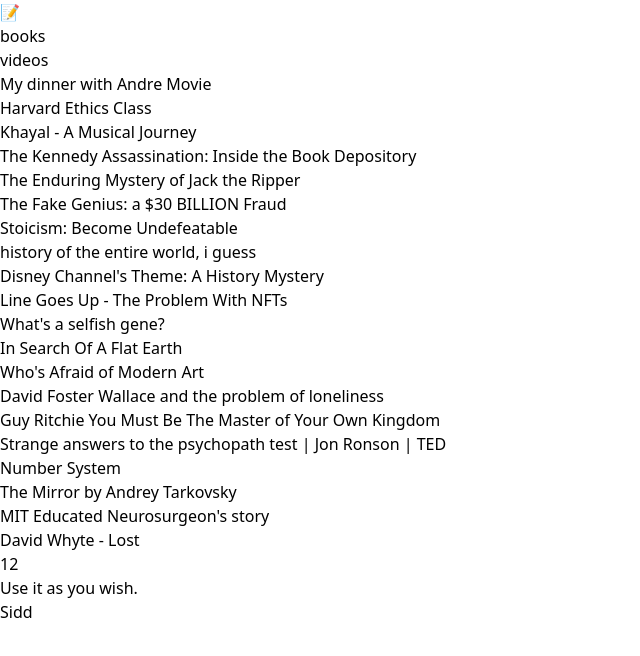
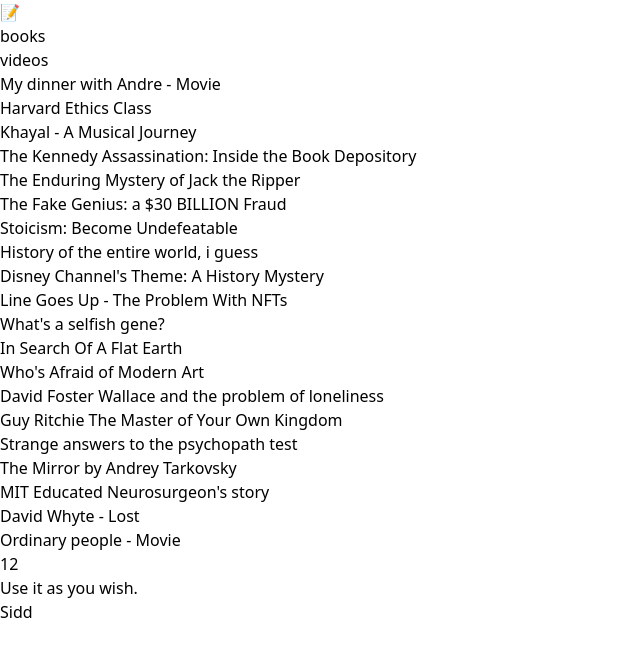
Before and after one commit to Siddharthbadal/AllTheLinks, a Next.js app: page /videos in a window 1280 px wide. Shown: the top 656 px of the page, without its empty margins (0-640 px from the left). Built offline with nearby package versions, Linux system fonts and the light colour scheme.

Commit message:
new additions

```diff
--- a/src/app/components/Footer.jsx
+++ b/src/app/components/Footer.jsx
@@ -7,7 +7,7 @@
             <footer className="border-t-8 w-full mb-1">
                     <p className="text-center text-xs text-gray-600">Use it as you wish. </p>
                     <h5 className="text-sm text-center font-semibold mb-1  text-gray-600">
-                        <Link className="hover:font-bold text-sm" href="https://www.linkedin.com/in/siddharthbadal/">Sidd</Link>
+                        <Link className="hover:font-bold text-sm" href="https://x.com/sidhbad">Sidd</Link>
                     </h5>
 
 
--- a/src/app/page.js
+++ b/src/app/page.js
@@ -7,7 +7,7 @@
                 Few links, vidoes and books.
                   <br />
 
-               🚧
+
             </h3>
 
        </div>
--- a/src/data/videos.js
+++ b/src/data/videos.js
@@ -2,7 +2,7 @@
     {
         "link":"https://www.youtube.com/watch?v=ccXU7s694kg",
         "type": "",
-        "title":"My dinner with Andre Movie"
+        "title":"My dinner with Andre - Movie"
     },
     {
         "link": "https://www.youtube.com/playlist?list=PLD69712B84F998857",
@@ -39,7 +39,7 @@
     {
         "link": "https://www.youtube.com/watch?v=xuCn8ux2gbs",
         "type": "",
-        "title":"history of the entire world, i guess"
+        "title":"History of the entire world, i guess"
     },
     {
         "link": "https://www.youtube.com/watch?v=b_rjBWmc1iQ",
@@ -74,20 +74,13 @@
     {
         "link": "https://www.youtube.com/watch?v=rd3yeX1-SaM",
         "type": "",
-        "title":"Guy Ritchie You Must Be The Master of Your Own Kingdom"
+        "title":"Guy Ritchie The Master of Your Own Kingdom"
     },
 
     {
         "link": "https://www.youtube.com/watch?v=xYemnKEKx0c",
         "type": "",
-        "title":" Strange answers to the psychopath test | Jon Ronson | TED "
-    },
-
-    {
-        "link":"https://www.youtube.com/playlist?list=PLOoogDtEDyvvLxig0poIGPWnGF74R4uxq",
-        "type": "",
-        "title": "Number System"
-
+        "title":" Strange answers to the psychopath test "
     },
 
 	{
@@ -116,9 +109,29 @@
         "title": "Sam harris On Free Will"
     },
 	{
-        "link":"https://www.youtube.com/watch?v=IA4RP1dwcU4",
+        "link":"https://www.youtube.com/watch?v=DWECyycQOqo",
         "type": "",
-        "title": "Chinese Coffee - Movie"
+        "title": "The Adversary by Satyajit Ray"
+    },
+	{
+        "link":"https://www.youtube.com/watch?v=MnFGpJfSQFA",
+        "type": "",
+        "title": "Cinema Paradiso"
+    },
+	{
+        "link":"https://www.youtube.com/watch?v=rJBlTNynQlY",
+        "type": "",
+        "title": "The best of Youth - Movie"
+    },
+	{
+        "link":"https://www.youtube.com/watch?v=OnzjKLDBKXo",
+        "type": "",
+        "title": "Pirosmani  - Movie"
+    },
+	{
+        "link":"https://www.youtube.com/watch?v=mKLOAvOfevU",
+        "type": "",
+        "title": "Stranger Than Paradise  - Movie"
     },
 
 ]
```
